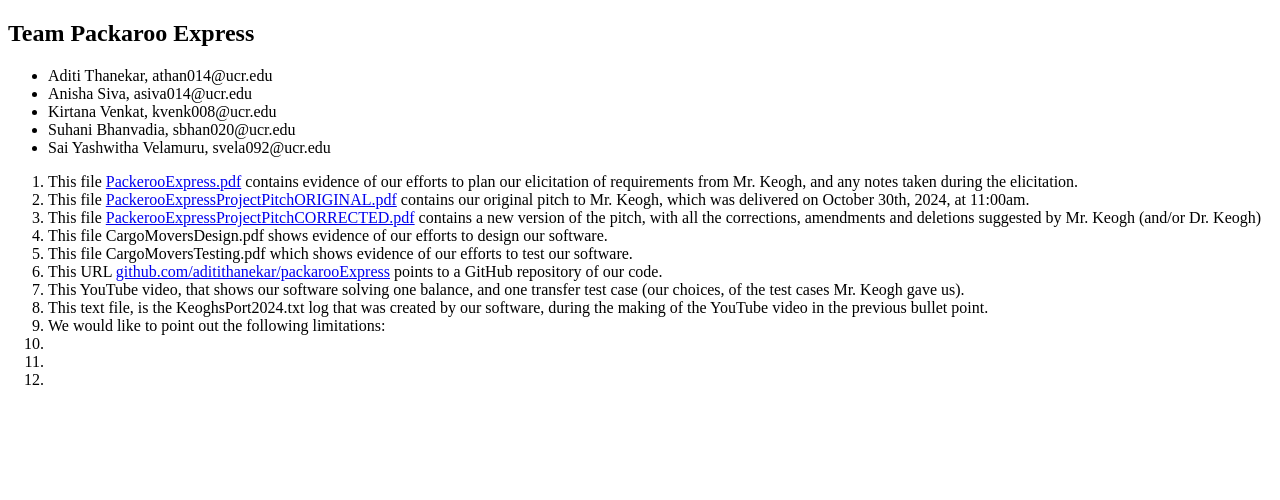
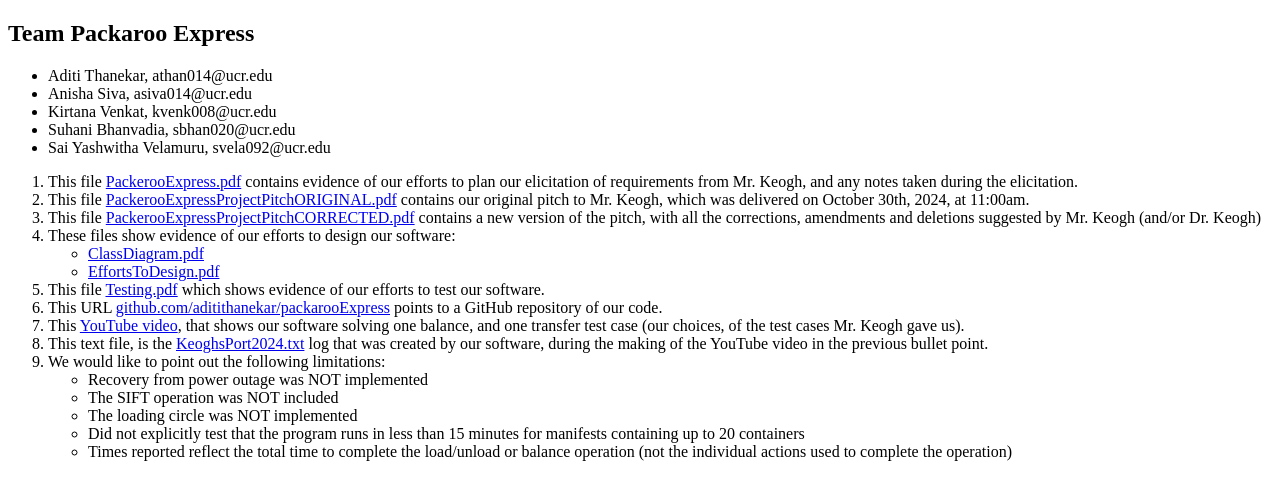
Before and after one commit to aditithanekar/packarooExpress, a plain HTML site: page index.html in a window 1280 px wide. Drawn offline with Linux system fonts and the light colour scheme.

Commit message:
Update website with final docs

```diff
--- a/index.html
+++ b/index.html
@@ -26,17 +26,25 @@
             <li> This file <a href= "./documents/CORRECTED Copy of PackarooExpressFall2024_Attempt1.pdf" target = "_">PackerooExpressProjectPitchCORRECTED.pdf</a>
                 contains a new version of the pitch, with all the corrections, amendments and deletions suggested by Mr. Keogh (and/or
                 Dr. Keogh)</li>
-            <li>This file CargoMoversDesign.pdf shows evidence of our efforts to design our software.</li>
-            <li> This file CargoMoversTesting.pdf which shows evidence of our efforts to test our software.</li>
-            <li>This URL <a href = "https://github.com/aditithanekar/packarooExpress" target = "_">github.com/aditithanekar/packarooExpress</a> points to a GitHub repository of our code.</li>
-            <li> This YouTube video, that shows our software solving one balance, and one transfer test case (our choices, of the test cases Mr. Keogh gave us).</li>
-            <li>This text file, is the KeoghsPort2024.txt log that was created by our software, during the making of the YouTube video in the previous bullet point.</li>
-            <li> We would like to point out the following limitations:</li>
-            <li></li>
-            <li></li>
-            <li></li>
+            <li>These files show evidence of our efforts to design our software:</li>
+                <ul>
+                    <li><a href="./documents/Class Diagram.pdf" target = "_">ClassDiagram.pdf</a></li>
+                    <li><a href="./documents/Efforts to Design.pdf" target = "_">EffortsToDesign.pdf</a></li>
+                </ul>
+            <li> This file <a href="./documents/Testing.pdf" target = "_">Testing.pdf</a> which shows evidence of our efforts to test our software.</li>
+            <li> This URL <a href = "https://github.com/aditithanekar/packarooExpress" target = "_">github.com/aditithanekar/packarooExpress</a> points to a GitHub repository of our code.</li>
+            <li> This <a href="https://youtu.be/8EYWmo59iGQ" target = "_">YouTube video</a>, that shows our software solving one balance, and one transfer test case (our choices, of the test cases Mr. Keogh gave us).</li>
+            <li> This text file, is the <a href="./KeoghsPort2024.txt" target = "_">KeoghsPort2024.txt</a> log that was created by our software, during the making of the YouTube video in the previous bullet point.</li>
+            <li> We would like to point out the following limitations:
+                <ul>
+                    <li>Recovery from power outage was NOT implemented</li>
+                    <li>The SIFT operation was NOT included</li>
+                    <li>The loading circle was NOT implemented</li>
+                    <li>Did not explicitly test that the program runs in less than 15 minutes for manifests containing up to 20 containers</li>
+                    <li>Times reported reflect the total time to complete the load/unload or balance operation (not the individual actions used to complete the operation)</li>
+                </ul>
+            </li>
         </ol>
-
 
         <script src="" async defer></script>
     </body>
```
Also changed, not shown: 6 other files.
